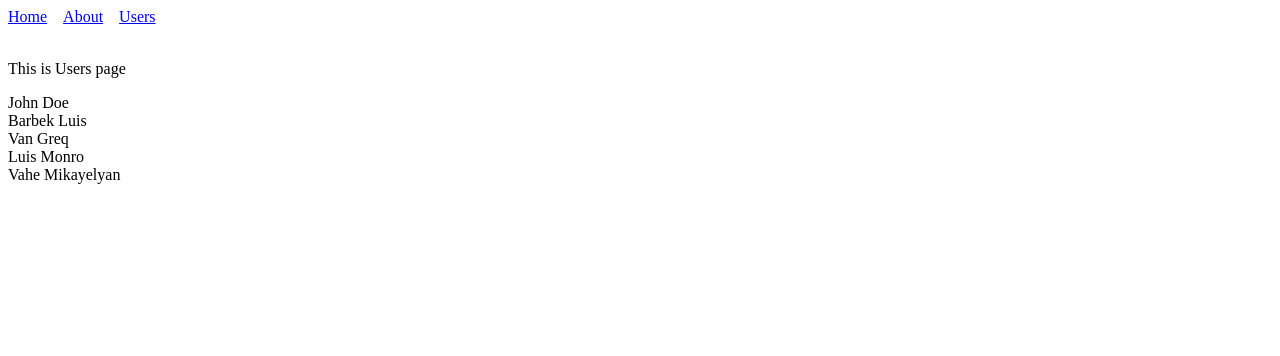
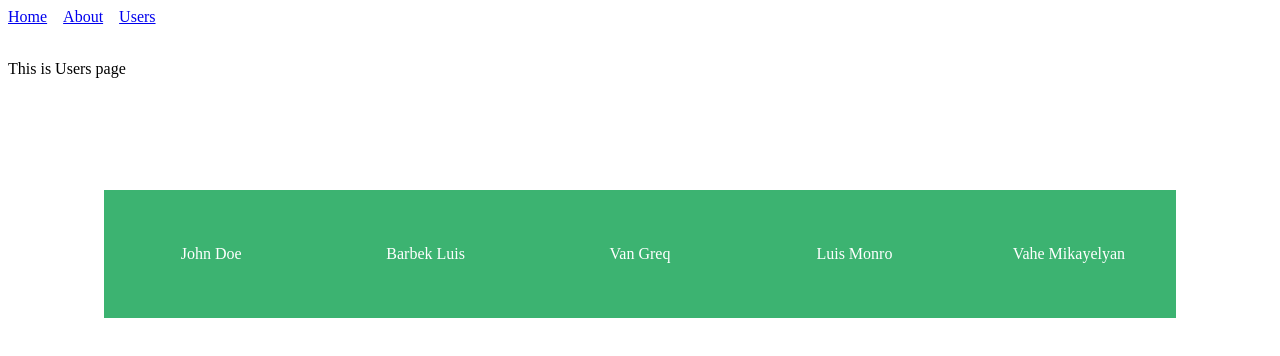
Before and after one commit to vahemikayelyan/next-app, a Next.js app: page /users in a window 1280 px wide. Shown: the top 356 px of the page. Built offline with nearby package versions, Linux system fonts and the light colour scheme.

Commit message:
skeleton loading

```diff
--- /dev/null
+++ b/src/app/globals.css
@@ -0,0 +1,3 @@
+.flex {
+  display: flex;
+}
--- a/src/app/head.tsx
+++ b/src/app/head.tsx
@@ -4,7 +4,6 @@ export default function Head() {
       <title>Create Next App</title>
       <meta content="width=device-width, initial-scale=1" name="viewport" />
       <meta name="description" content="Generated by create next app" />
-      <link rel="icon" href="/favicon.ico" />
     </>
-  )
+  );
 }
--- a/src/app/page.module.css
+++ b/src/app/page.module.css
@@ -1,10 +1,10 @@
 .main {
+  --card-rgb: 60, 179, 113;
   display: flex;
-  flex-direction: column;
   justify-content: space-between;
   align-items: center;
   padding: 6rem;
-  min-height: 100vh;
+  color: white;
 }
 
 .description {
@@ -47,10 +47,14 @@
 }
 
 .card {
-  padding: 1rem 1.2rem;
+  height: 8rem;
+  width: 14rem;
+  display: flex;
+  justify-content: center;
+  align-items: center;
   border-radius: var(--border-radius);
-  background: rgba(var(--card-rgb), 0);
-  border: 1px solid rgba(var(--card-border-rgb), 0);
+  background: rgba(var(--card-rgb), 1);
+  border: 1px solid rgba(var(--card-border-rgb), 1);
   transition: background 200ms, border 200ms;
 }
 
@@ -154,7 +158,7 @@
 /* Enable hover only on non-touch devices */
 @media (hover: hover) and (pointer: fine) {
   .card:hover {
-    background: rgba(var(--card-rgb), 0.1);
+    background: rgba(var(--card-rgb), 0.7);
     border: 1px solid rgba(var(--card-border-rgb), 0.15);
   }
 
@@ -269,7 +273,26 @@
     transform: rotate(0deg);
   }
 }
+
 .nav {
   display: flex;
   gap: 1rem;
 }
+
+.skeleton {
+  opacity: 0.8;
+  animation: skeleton-loading 1s linear infinite alternate;
+}
+
+.skeleton-text {
+  width: 3rem;
+}
+
+@keyframes skeleton-loading {
+  0% {
+    background-color: hsl(200, 20%, 70%);
+  }
+  100% {
+    background-color: hsl(200, 20%, 90%);
+  }
+}
--- a/src/app/users/page.tsx
+++ b/src/app/users/page.tsx
@@ -1,4 +1,5 @@
 import { Data } from "@/pages/api/hello";
+import styles from "../page.module.css";
 
 async function loadData() {
   const data = await fetch("http://localhost:3000/api/hello", {
@@ -8,13 +9,15 @@ async function loadData() {
 }
 
 export default async function Users() {
-  const data: Data[] = await loadData();
+  const users: Data[] = await loadData();
 
   return (
-    <>
-      {data.map((item: Data) => (
-        <div key={item.key}>{item.name}</div>
+    <div className={styles.main}>
+      {users.map((user: Data) => (
+        <div className={styles.card} key={user.key}>
+          <span>{user.name}</span>
+        </div>
       ))}
-    </>
+    </div>
   );
 }
--- a/src/pages/api/hello.ts
+++ b/src/pages/api/hello.ts
@@ -14,6 +14,7 @@ export default async function handler(
   _req: NextApiRequest,
   res: NextApiResponse<Data[]>
 ) {
+  await delay(3000);
   res.status(200).json([
     { name: "John Doe", key: 0 },
     { name: "Barbek Luis", key: 1 },
```
Also changed, not shown: src/app/users/loading.tsx (+31 -1 lines).
